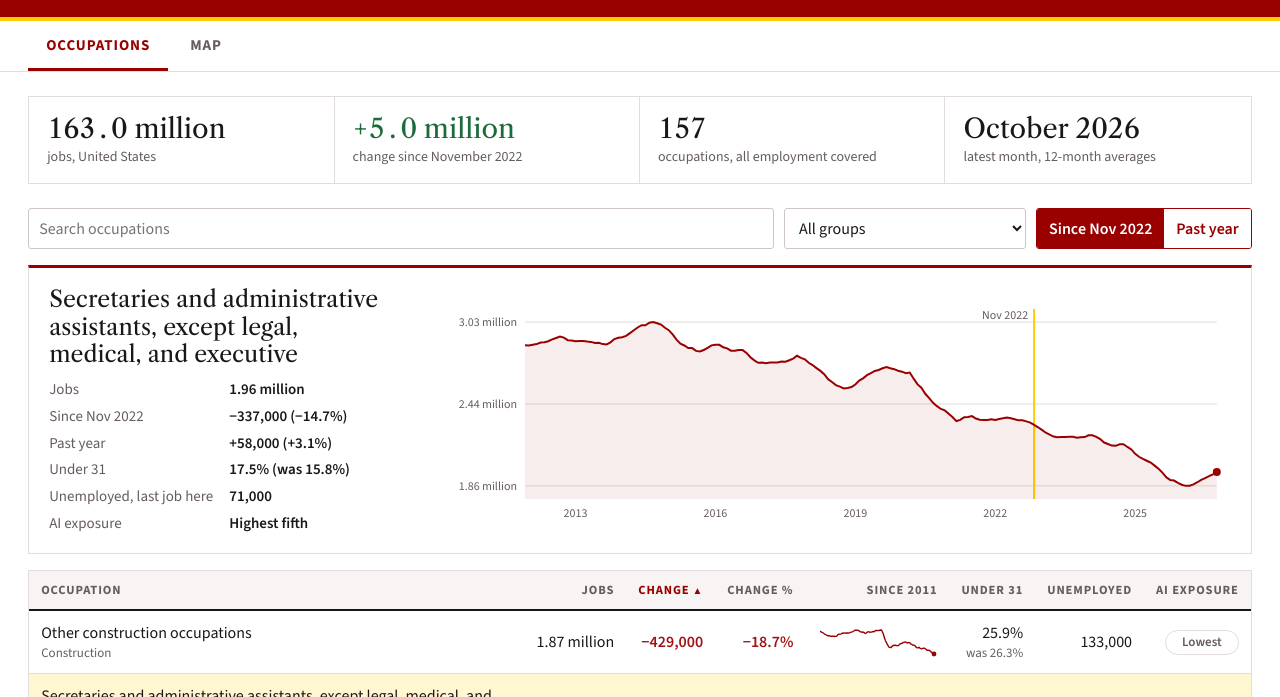
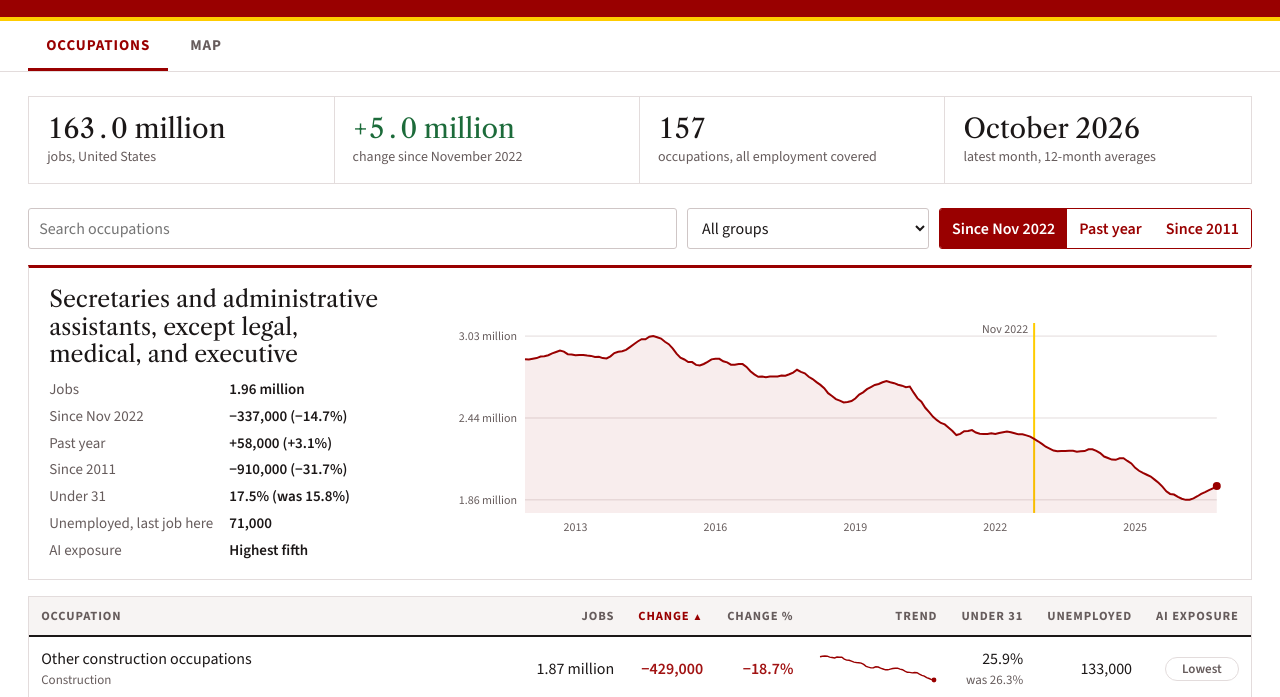
Before and after one commit to anthonythomashall3-rgb/occupation-monitor, a plain HTML site: page docs/index.html in a window 1280 px wide. Shown: the part 79-776 px from the top of the page. Drawn offline with nearby package versions, Linux system fonts and the light colour scheme.

Commit message:
Add Since 2011 period; trend column follows the selected period
Co-Authored-By: Claude Fable 5.2 <noreply@anthropic.com>
Claude-Session: https://claude.ai/code/session_01UUDg7a8jGYGbZdxJtMTinc

```diff
--- a/docs/index.html
+++ b/docs/index.html
@@ -123,6 +123,7 @@ footer span:last-child{color:var(--gold)}
       <div class="seg" role="group" aria-label="Change measured">
         <button id="b-base" type="button" aria-pressed="true">Since Nov 2022</button>
         <button id="b-1y" type="button" aria-pressed="false">Past year</button>
+        <button id="b-all" type="button" aria-pressed="false">Since 2011</button>
       </div>
     </section>
     <section class="panel" aria-live="polite">
@@ -184,7 +185,8 @@ footer span:last-child{color:var(--gold)}
   function cls(v){return v<0?'neg':v>0?'pos':''}
   function el(t,c,x){var e=document.createElement(t); if(c)e.className=c; if(x!=null)e.textContent=x; return e}
   function svg(t,a){var e=document.createElementNS('http://www.w3.org/2000/svg',t); for(var k in a)e.setAttribute(k,a[k]); return e}
-  function val(o,k){return k==='chgJobs'?(mode==='base'?o.chgBaseJobs:o.chg1yJobs):k==='chgPct'?(mode==='base'?o.chgBase:o.chg1y):o[k]}
+  function val(o,k){return k==='chgJobs'?(mode==='base'?o.chgBaseJobs:mode==='1y'?o.chg1yJobs:o.chgAllJobs):k==='chgPct'?(mode==='base'?o.chgBase:mode==='1y'?o.chg1y:o.chgAll):o[k]}
+  function win(s){return mode==='base'?s.slice(M.baseIndex):mode==='1y'?s.slice(-13):s}
 
   function spark(s){
     var w=120,h=30,p=3,v=s.filter(function(x){return x!=null}),lo=Math.min.apply(0,v),hi=Math.max.apply(0,v); if(hi===lo)hi=lo+1;
@@ -229,7 +231,7 @@ footer span:last-child{color:var(--gold)}
       var c=el('td',null,o.title); c.appendChild(el('small',null,o.group)); tr.appendChild(c);
       tr.appendChild(el('td',null,jobs(o.jobs)));
       var cj=val(o,'chgJobs'),cp=val(o,'chgPct'); tr.appendChild(el('td',cls(cj),signed(cj))); tr.appendChild(el('td',cls(cp),pct(cp)));
-      var sp=el('td'); sp.appendChild(spark(o.series)); tr.appendChild(sp);
+      var sp=el('td'); sp.appendChild(spark(win(o.series))); tr.appendChild(sp);
       var y=el('td',null,o.youngNow.toFixed(1)+'%'); if(o.youngBase!=null)y.appendChild(el('small',null,'was '+o.youngBase.toFixed(1)+'%')); tr.appendChild(y);
       tr.appendChild(el('td',null,jobs(o.unemp)));
       var pc=el('td'); pc.appendChild(el('span','pill f'+o.fifth,EXP[o.fifth])); tr.appendChild(pc);
@@ -241,10 +243,10 @@ footer span:last-child{color:var(--gold)}
   }
   function detail(){
     var o=sel; if(!o)return; $('d-title').textContent=o.title;
-    fill($('d-list'),[['Jobs',jobs(o.jobs)],['Since Nov 2022',signed(o.chgBaseJobs)+' ('+pct(o.chgBase)+')'],['Past year',signed(o.chg1yJobs)+' ('+pct(o.chg1y)+')'],['Under 31',o.youngNow.toFixed(1)+'%'+(o.youngBase!=null?' (was '+o.youngBase.toFixed(1)+'%)':'')],['Unemployed, last job here',jobs(o.unemp)],['AI exposure',o.fifth?EXP[o.fifth]+' fifth':'–']]);
+    fill($('d-list'),[['Jobs',jobs(o.jobs)],['Since Nov 2022',signed(o.chgBaseJobs)+' ('+pct(o.chgBase)+')'],['Past year',signed(o.chg1yJobs)+' ('+pct(o.chg1y)+')'],['Since '+M.first.slice(0,4),signed(o.chgAllJobs)+' ('+pct(o.chgAll)+')'],['Under 31',o.youngNow.toFixed(1)+'%'+(o.youngBase!=null?' (was '+o.youngBase.toFixed(1)+'%)':'')],['Unemployed, last job here',jobs(o.unemp)],['AI exposure',o.fifth?EXP[o.fifth]+' fifth':'–']]);
     lineChart($('d-chart'),$('tip'),o.series,'Jobs in '+o.title+', 12-month average',230);
   }
-  function setMode(m){mode=m; $('b-base').setAttribute('aria-pressed',m==='base'); $('b-1y').setAttribute('aria-pressed',m==='1y'); rows()}
+  function setMode(m){mode=m; $('b-base').setAttribute('aria-pressed',m==='base'); $('b-1y').setAttribute('aria-pressed',m==='1y'); $('b-all').setAttribute('aria-pressed',m==='all'); rows()}
 
   /* map */
   function mix(a,b,t){return 'rgb('+a.map(function(x,i){return Math.round(x+(b[i]-x)*t)}).join(',')+')'}
@@ -362,7 +364,7 @@ footer span:last-child{color:var(--gold)}
   function tab(t){var o=t==='occ'; $('tab-occ').setAttribute('aria-selected',o); $('tab-map').setAttribute('aria-selected',!o); $('view-occ').hidden=!o; $('view-map').hidden=o;
     if(!o){buildMap(); if(inState&&cSel)countySide(); else side()} else detail()}
 
-  $('b-base').addEventListener('click',function(){setMode('base')}); $('b-1y').addEventListener('click',function(){setMode('1y')});
+  $('b-base').addEventListener('click',function(){setMode('base')}); $('b-1y').addEventListener('click',function(){setMode('1y')}); $('b-all').addEventListener('click',function(){setMode('all')});
   $('q').addEventListener('input',rows); $('grp').addEventListener('change',rows);
   $('tab-occ').addEventListener('click',function(){tab('occ')}); $('tab-map').addEventListener('click',function(){tab('map')});
   $('m-grp').addEventListener('change',function(){paint(); side()}); $('m-meas').addEventListener('change',paint);
@@ -383,7 +385,8 @@ footer span:last-child{color:var(--gold)}
     $('f-jobs').textContent=(M.totalJobs/1000).toFixed(1)+' million';
     var ch=M.totalJobs-nat.base; $('f-chg').textContent=(ch>0?'+':'−')+(Math.abs(ch)/1000).toFixed(1)+' million'; $('f-chg').className=cls(ch);
     $('f-occ').textContent=occ.length; $('f-thru').textContent=MN[+t[1]-1]+' '+t[0];
-    $('th-spark').textContent='Since '+M.first.slice(0,4);
+    $('b-all').textContent='Since '+M.first.slice(0,4);
+    occ.forEach(function(o){var f=null; for(var i=0;i<o.series.length;i++){if(o.series[i]!=null){f=o.series[i]; break}} var l=o.series[o.series.length-1]; o.chgAllJobs=f==null||l==null?null:l-f; o.chgAll=f?Math.round((l/f-1)*1000)/10:null});
     sel=occ.filter(function(o){return !o.pooled}).sort(function(a,b){return a.chgBaseJobs-b.chgBaseJobs})[0]; detail(); rows();
     if(location.hash==='#map-view')tab('map');
   }).catch(function(){ $('d-title').textContent='The data did not load. Reload the page.' });
```
